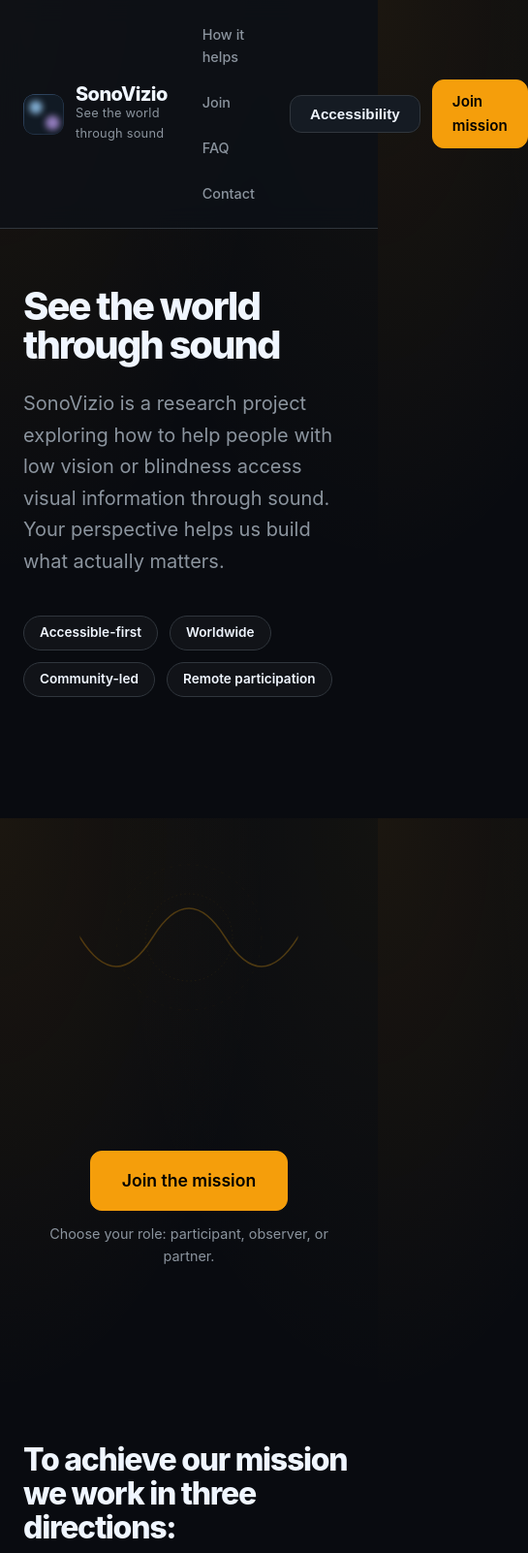
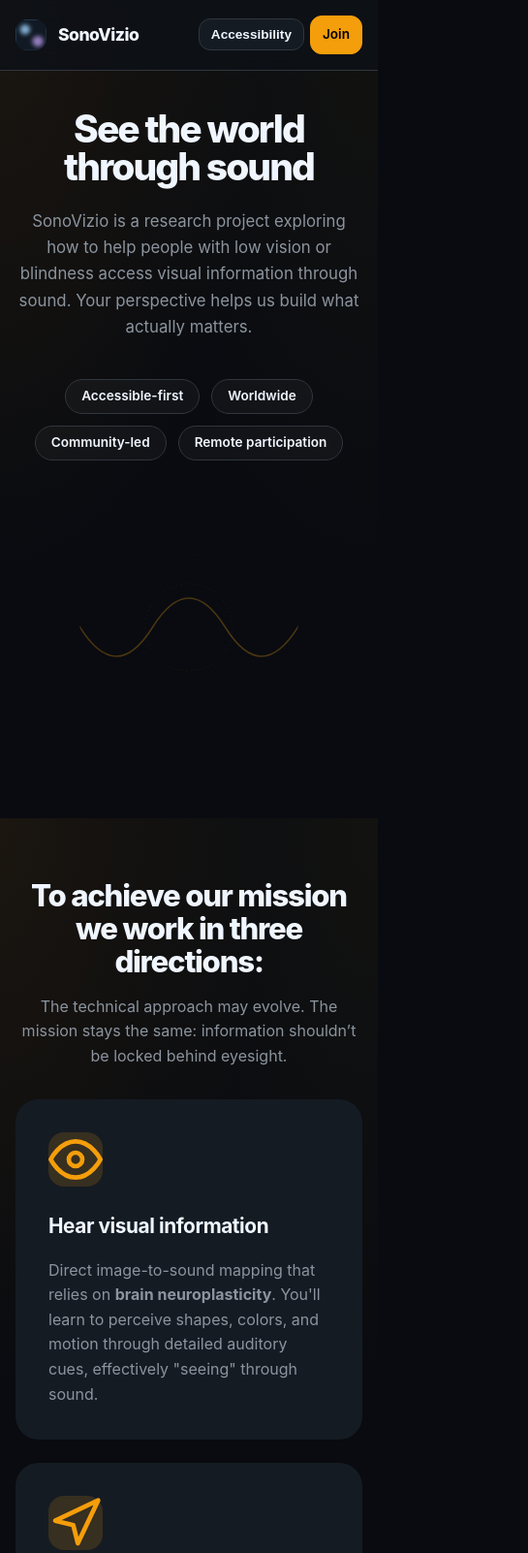
Before and after one commit to SonoVizio/sonovizio.github.io, a plain HTML site: page index.html in a window 390 px wide. Shown: the top 1602 px of the page at 97% size, 545 px wide, since content can reach past the window. Drawn offline with Linux system fonts and the light colour scheme.

Commit message:
chore: adaptivity

```diff
--- a/index.html
+++ b/index.html
@@ -43,7 +43,7 @@
           <button class="btn" type="button" id="openA11y" aria-haspopup="dialog" aria-controls="a11yModal">
             Accessibility
           </button>
-          <a class="btn primary" href="#join">Join mission</a>
+          <a class="btn primary" href="#join">Join<span class="hide-mobile">mission</span></a>
         </div>
       </div>
     </div>
@@ -116,12 +116,12 @@
               </path>
             </svg>
           </div>
-          <div class="hero-actions">
+          <!-- <div class="hero-actions">
             <a class="btn primary large" href="https://forms.gle/R2E8GR5RMy9RYmkv5" target="_blank" rel="noopener">
               Join the mission
             </a>
             <p class="hint">Choose your role: participant, observer, or partner.</p>
-          </div>
+          </div> -->
         </div>
       </div>
     </section>
--- a/styles.css
+++ b/styles.css
@@ -113,6 +113,7 @@ body{
   color: var(--text);
   -webkit-font-smoothing: antialiased;
   -moz-osx-font-smoothing: grayscale;
+  overflow-x: hidden;
 }
 
 /* Focus styles - clear but more modern */
@@ -158,20 +159,29 @@ html[data-link-style="plain"] a{ text-decoration: none; }
   margin: 0 auto;
   padding: 0 24px;
 }
+@media (max-width: 600px) {
+  .wrap { padding: 0 16px; }
+}
 main{ padding-bottom: 80px; }
 section{ padding: 80px 0; }
 .section-title{
-  font-size: clamp(2rem, 4vw, 3rem);
+  font-size: clamp(1.75rem, 8vw, 3rem);
   font-weight: 800;
   margin: 0 0 16px 0;
   letter-spacing: -0.04em;
   line-height: 1.1;
 }
+@media (max-width: 768px) {
+  .section-title { text-align: center; }
+}
 .section-intro{
-  font-size: 1.25rem;
+  font-size: 1.15rem;
   color: var(--muted);
   max-width: 800px;
   margin-bottom: 48px;
+}
+@media (max-width: 600px) {
+  .section-intro { font-size: 1rem; margin-bottom: 32px; }
 }
 
 /* Header */
@@ -191,6 +201,18 @@ header{
   gap: 24px;
   padding: 16px 0;
 }
+@media (max-width: 768px){
+  .topbar nav{ display: none; }
+  .topbar .brand-sub{ display: none; }
+}
+@media (max-width: 480px){
+  .topbar { gap: 8px; }
+  .topbar .brand-title { font-size: 1.1rem; }
+  .topbar .logo { width: 32px; height: 32px; }
+  .topbar .btn { padding: 8px 12px; font-size: 0.85rem; }
+  .topbar .actions { gap: 6px; }
+  .hide-mobile { display: none; }
+}
 .brand{
   display: flex;
   align-items: center;
@@ -204,6 +226,7 @@ header{
   margin: 0;
   font-size: 1.25rem;
   line-height: 1;
+  white-space: nowrap;
 }
 .brand-sub{
   margin: 0;
@@ -287,11 +310,18 @@ nav a:hover:visited {
   align-items: center;
 }
 @media (max-width: 960px){
-  .hero-grid{ grid-template-columns: 1fr; }
-  .hero{ padding: 60px 0; }
+  .hero-grid{
+    grid-template-columns: 1fr;
+    text-align: center;
+    gap: 32px;
+  }
+  .hero{ padding: 40px 0; }
+  .hero p{ margin: 0 auto 32px auto; }
+  .pill-row{ justify-content: center; }
+  .section-intro{ margin-left: auto; margin-right: auto; text-align: center; }
 }
 .hero h1{
-  font-size: clamp(2.5rem, 5vw, 4.5rem);
+  font-size: clamp(2.25rem, 10vw, 4.5rem);
   font-weight: 800;
   margin: 0 0 24px 0;
   letter-spacing: -0.05em;
@@ -302,8 +332,11 @@ nav a:hover:visited {
   margin: 0 0 40px 0;
   color: var(--muted);
   max-width: 60ch;
-  font-size: 1.25rem;
+  font-size: 1.15rem;
   line-height: 1.625;
+}
+@media (max-width: 600px) {
+  .hero p { font-size: 1.05rem; }
 }
 .pill-row{
   display: flex;
@@ -360,8 +393,13 @@ nav a:hover:visited {
 /* Cards grid */
 .grid-3{
   display: grid;
-  gap: 32px;
-  grid-template-columns: repeat(auto-fit, minmax(300px, 1fr));
+  gap: 24px;
+  grid-template-columns: repeat(auto-fit, minmax(280px, 1fr));
+}
+@media (max-width: 480px) {
+  .grid-3 {
+    grid-template-columns: 1fr;
+  }
 }
 .card{
   background: var(--card);
@@ -372,6 +410,9 @@ nav a:hover:visited {
   display: flex;
   flex-direction: column;
   position: relative;
+}
+@media (max-width: 768px) {
+  .card { padding: 32px; }
 }
 .card:hover{
   border-color: var(--primary);
@@ -392,11 +433,17 @@ html[data-reduce-motion="on"] .card:hover {
   font-weight: 700;
   letter-spacing: -0.02em;
 }
+@media (max-width: 600px) {
+  .card h3 { font-size: 1.3rem; }
+}
 .card p{
   color: var(--muted);
   margin: 0;
   font-size: 1.1rem;
   line-height: 1.6;
+}
+@media (max-width: 600px) {
+  .card p { font-size: 1rem; }
 }
 .icon-box {
   width: 56px;
@@ -465,6 +512,12 @@ summary{
   align-items: center;
   transition: color 0.2s ease;
 }
+@media (max-width: 768px) {
+  summary {
+    padding: 20px 0;
+    font-size: 1.1rem;
+  }
+}
 summary:hover {
   color: var(--primary);
 }
@@ -492,6 +545,9 @@ details p{
   align-items: center;
   position: relative;
   min-height: 400px;
+}
+@media (max-width: 600px) {
+  .visual-container { min-height: 280px; }
 }
 .wave-graphic {
   width: 100%;
@@ -565,6 +621,13 @@ details p{
   padding-top: 40px;
   border-top: 1px solid var(--border);
 }
+@media (max-width: 768px) {
+  .footer-sections {
+    text-align: center;
+    grid-template-columns: 1fr;
+    gap: 32px;
+  }
+}
 
 /* Footer */
 footer{
@@ -596,6 +659,10 @@ footer{
   padding: 32px;
   max-height: 90vh;
   overflow-y: auto;
+}
+@media (max-width: 600px) {
+  .modal { padding: 20px; }
+  .modal-header h2 { font-size: 1.25rem; }
 }
 .modal-header{
   display:flex;
```
